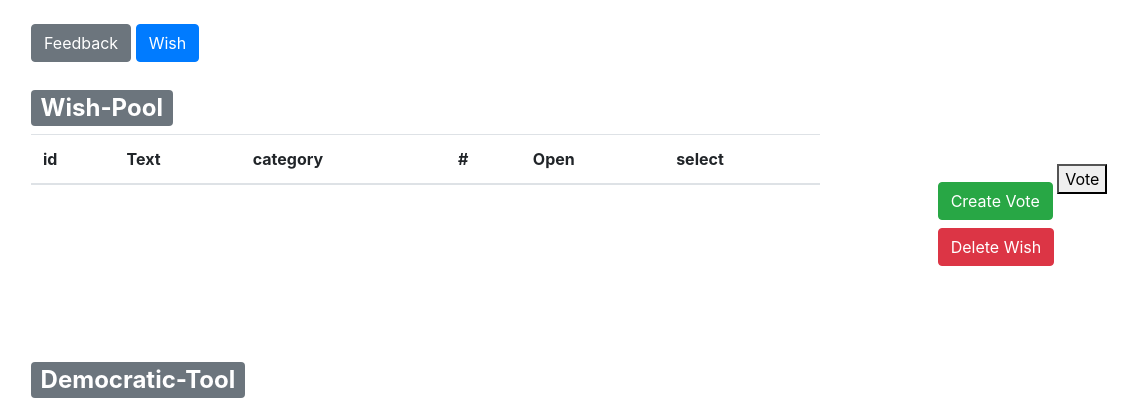
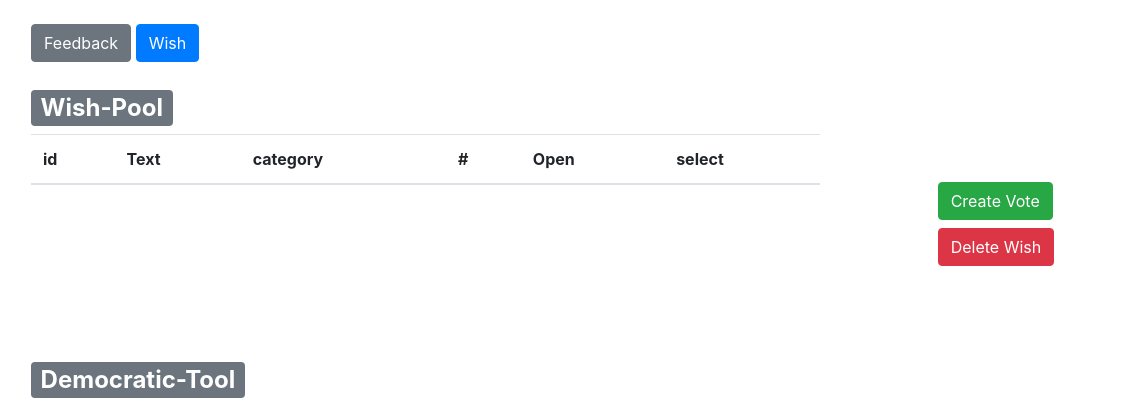
Before and after one commit to hassan-baig/dddse, a Django app: page /cockpit/ in a window 1360 px wide, after a click on "Wish". Shown: the part 100-506 px from the top of the page, without its empty margins (0-1139 px from the left). Run offline with Django 3.2, Linux system fonts and the light colour scheme; the visitor is signed in with stand-in values (Sample User, id 1); data that the repository does not hold is empty; some libraries are stand-ins or nearby versions.

Commit message:
Update wish.html

```diff
--- a/cockpit/templates/wish.html
+++ b/cockpit/templates/wish.html
@@ -118,7 +118,7 @@
           <button type="button" class=" mx-auto mt-5 mb-2 btn btn-success" onClick="checkSelection();">
             Create Vote
           </button>
-          <button type="button" data-toggle="modal" data-target="#createVote" id="execute">
+          <button type="button" class="d-none" data-toggle="modal" data-target="#createVote" id="execute">
             Vote
           </button>
           <br />
```
